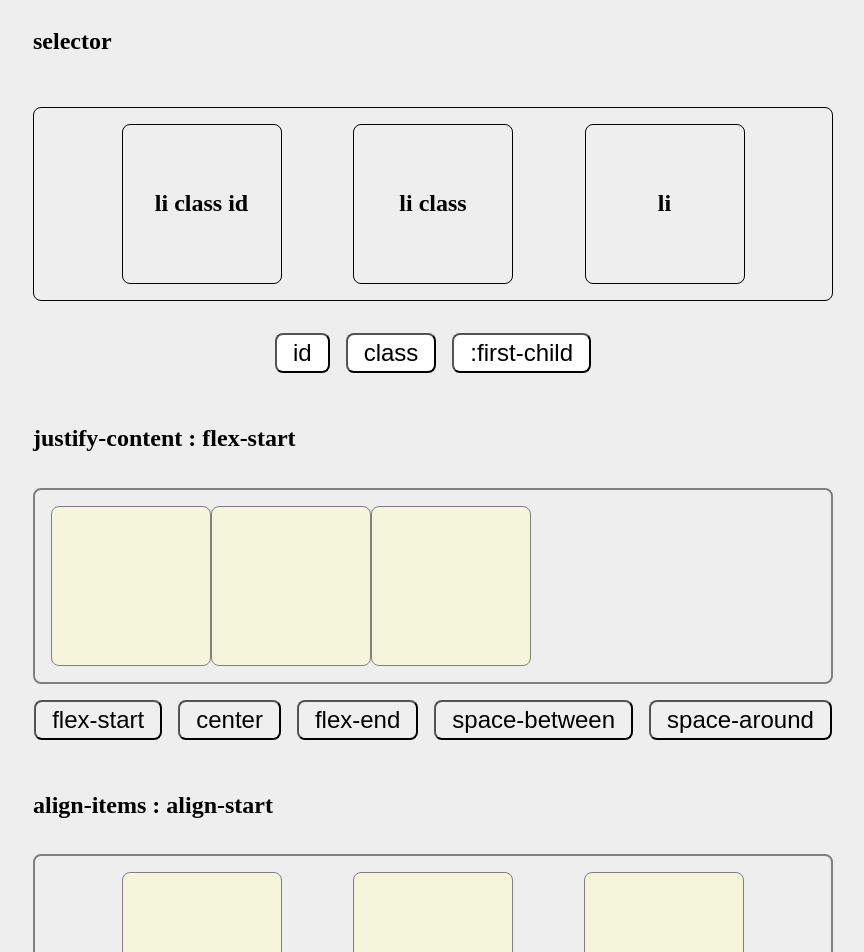
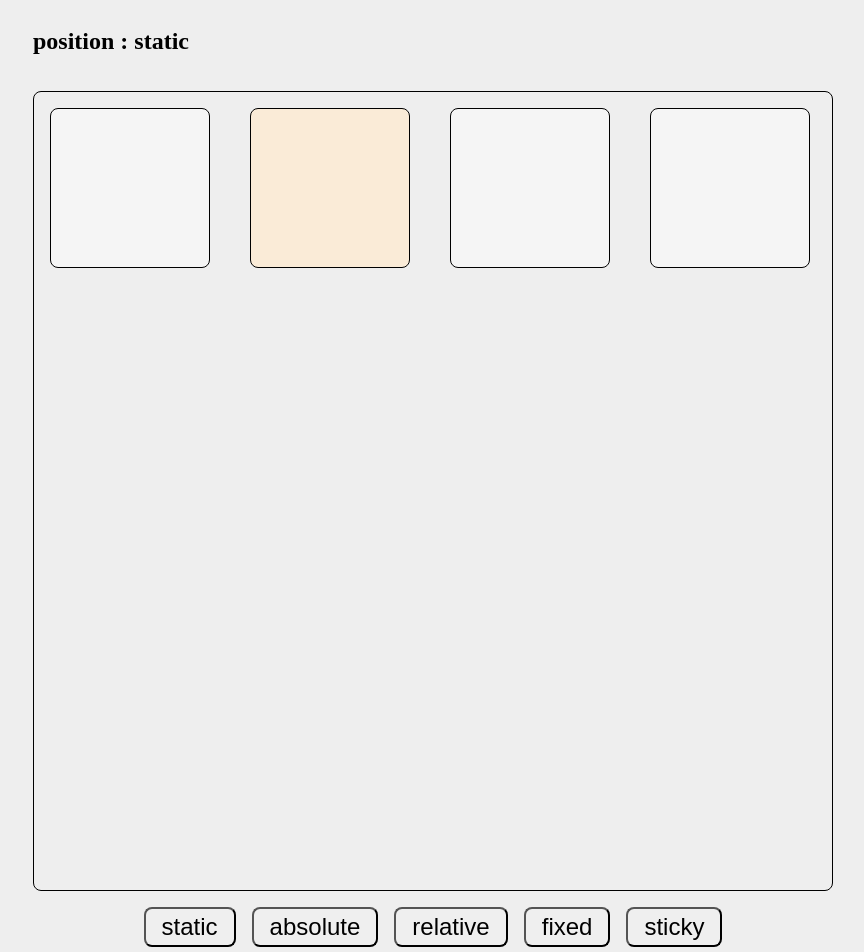
Before and after one commit to Woolegend/web-exam, a React (Create React App) app: page / in a window 1280 px wide. Shown: the top 952 px of the page, without its empty margins (207-1071 px from the left). Built offline with nearby package versions, Linux system fonts and the light colour scheme.

Commit message:
position 예제 추가

```diff
--- a/src/App.js
+++ b/src/App.js
@@ -1,12 +1,14 @@
 import AlignItems from "./AlignItems";
 import "./App.css";
 import JustifyContent from "./JustifyContent";
+import Position from "./Position";
 import Selector from "./Selecter";
 
 function App() {
   return (
     <div className="App">
       <div id="container">
+        <Position />
         <Selector />
         <JustifyContent />
         <AlignItems />
--- /dev/null
+++ b/src/Position/index.jsx
@@ -0,0 +1,28 @@
+import { useState } from "react";
+import "./style.css";
+
+export default function Position() {
+  const positions = ["static", "absolute", "relative", "fixed", "sticky"];
+  const [style, setStyle] = useState("static");
+
+  const handleClickStyle = (e) => setStyle(e.target.value);
+
+  return (
+    <div className="wrapper">
+      <h2>position : {style}</h2>
+      <div className="main-container">
+        <div className="box" />
+        <div className={`box ${style}`} />
+        <div className="box" />
+        <div className="box" />
+      </div>
+      <div className="button-list">
+        {positions.map((e) => (
+          <button key={e} value={e} onClick={handleClickStyle}>
+            {e}
+          </button>
+        ))}
+      </div>
+    </div>
+  );
+}
--- /dev/null
+++ b/src/Position/style.css
@@ -0,0 +1,47 @@
+.main-container {
+  position: relative;
+  padding: 16px;
+  border: 1px solid black;
+  border-radius: 8px;
+  height: 800px;
+}
+
+.box {
+  display: inline-block;
+  margin-right: 40px;
+  width: 160px;
+  height: 160px;
+  border: 1px solid black;
+  border-radius: 8px;
+  background-color: whitesmoke;
+
+  &:nth-child(2) {
+    background-color: antiquewhite;
+  }
+
+  &:last-child {
+    margin-right: 0px;
+  }
+}
+
+.relative {
+  position: relative;
+  top: 20px;
+  left: 20px;
+}
+
+.absolute {
+  position: absolute;
+  top: 20px;
+  left: 20px;
+}
+
+.sticky {
+  position: sticky;
+  top: 20px;
+}
+
+.fixed {
+  position: fixed;
+  top: 20px;
+}
```
